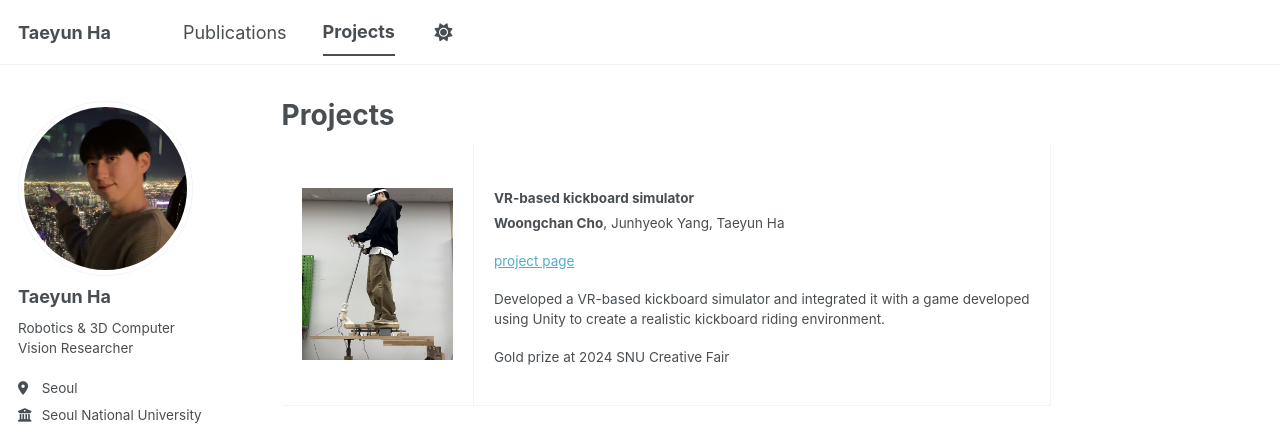
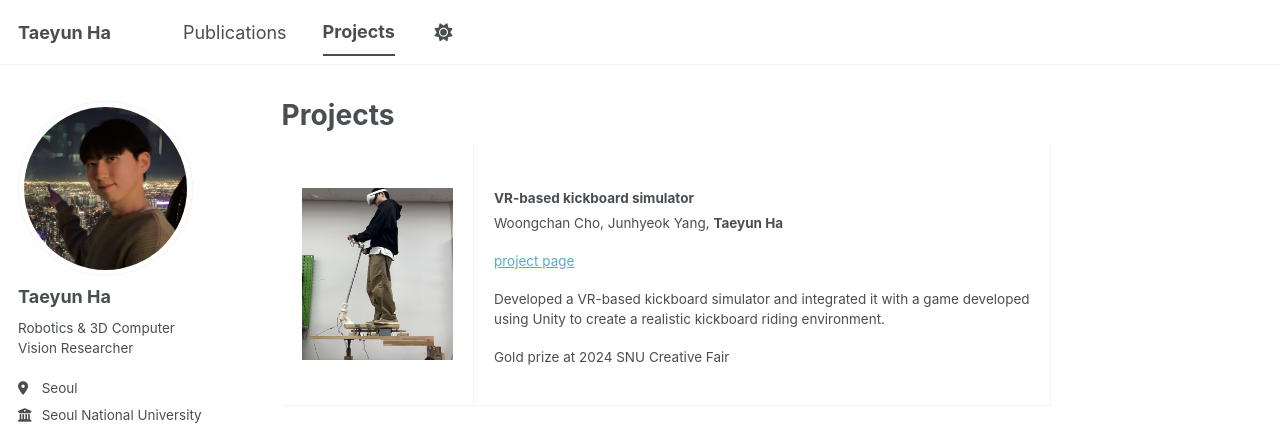
Before and after one commit to hahahataeyun/hahahataeyun.github.io, a Jekyll site: the page built from _pages/projects.md, in a window 1280 px wide. Shown: the top 425 px of the page. Built offline with Jekyll 4.4.1, drawn with Linux system fonts in a browser that asks for light colours; a script bundle is joined from its source files by our own code; library files that are not in the unit come from our copies.

```diff
--- a/_pages/projects.md
+++ b/_pages/projects.md
@@ -14,7 +14,7 @@ author_profile: true
     </td>
     <td style="padding:20px;width:75%;vertical-align:middle">
       <h3>VR-based kickboard simulator</h3>
-      <p><strong>Woongchan Cho</strong>, Junhyeok Yang, Taeyun Ha</p>
+      <p>Woongchan Cho, Junhyeok Yang, <strong>Taeyun Ha</strong></p>
       <p><em></em></p>
       <p>
         <a href="https://wxxng.github.io/VR_Scooter_Simulator/">project page</a>
```
